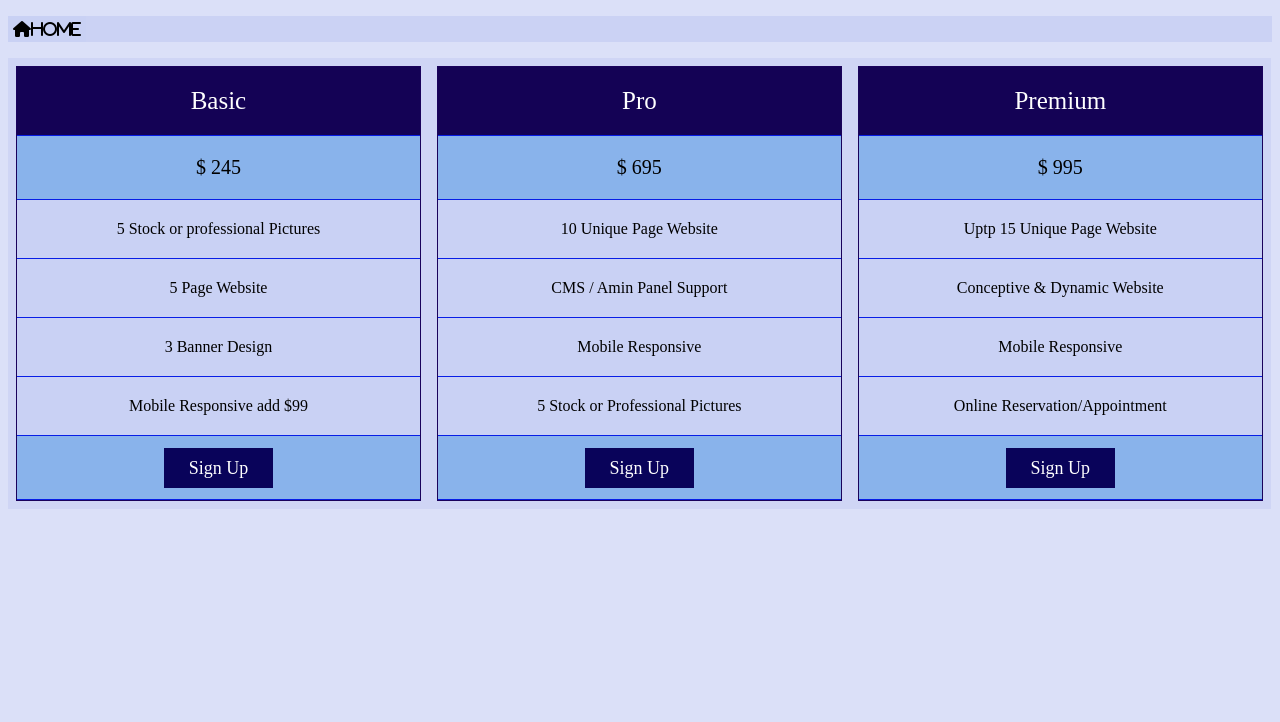
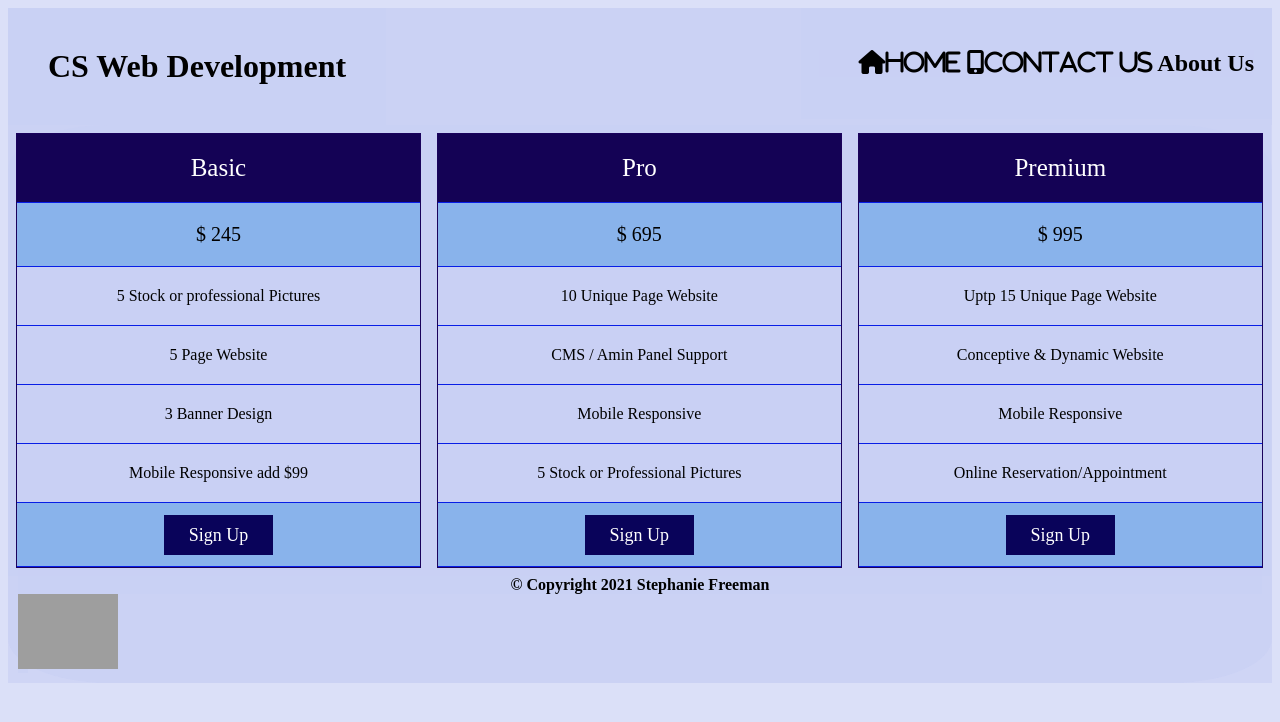
Before and after one commit to smf1985/FSW-100, a plain HTML site: page week7/pricing.html in a window 1280 px wide. Drawn offline with Linux system fonts and the light colour scheme; grey boxes are pictures that could not be loaded.

Commit message:
added changes

```diff
--- a/week7/contactUs.css
+++ b/week7/contactUs.css
@@ -1,20 +1,38 @@
-body {font-family: Arial, Helvetica, sans-serif;}
+body {
+  font-family: Arial, Helvetica, sans-serif;
+  background-color: rgb(126, 190, 185);
+}
+
 * {
   box-sizing: border-box;
 }
 
+#header {
+  position: relative;
+  display: inline-block;
+  text-align: center;
+  font-size: 2em;
+  color: black;
+  font-weight: bold;
+  padding: 1.250em;
+}
+
+#navLink {
+  position: relative;
+  display: inline;
+  float: right;
+  font-size: 1.5em;
+  font-weight: bold;
+  padding: 1.250em;
+}
+
 a {
-  display: inline;
-  position: relative;
+  color: black;
   text-decoration: none;
-  text-align: right;
-  float: right;
-  padding: 0.313em;
-  color: black;
 }
 
 a:hover {
-  color: #012e31;
+  color: green;
 }
 
 input[type=text], select, textarea {
@@ -46,3 +64,25 @@ input[type=text], select, textarea {
   background-color: #1599aa;
   padding: 20px;
 }
+
+#footer {
+  border-radius: 8%;
+  display: flexbox;
+  flex-direction: column;
+  grid-column: 1 / 5;
+  font-size: 100%;
+  color: black;
+  font-weight: bold;
+  padding: 10px;
+  display: wrap;
+}
+
+#copy {
+  text-align: center;
+}
+
+.vet{
+  position: relative;
+  width: 10px;
+  height: auto;
+}
--- a/week7/pricing.css
+++ b/week7/pricing.css
@@ -1,22 +1,40 @@
 * {
   box-sizing: border-box;
-  background-color: rgba(201, 209, 245, 0.664);
+  background-color: rgba(201, 209, 245, .664);
+}
+
+#header {
+  position: relative;
+  display: inline-block;
+  text-align: center;
+  font-size: 2em;
+  color: black;
+  font-weight: bold;
+  padding: 1.250em;
+}
+
+#navLink {
+  position: relative;
+  display: inline;
+  float: right;
+  font-size: 1.5em;
+  font-weight: bold;
+  padding: .75em;
 }
 
 a {
+  color: black;
   text-decoration: none;
-  padding: 0.313em;
-  color: black;
 }
 
 a:hover {
-  color: #012e31;
+  color: green;
 }
 
 .columns {
   float: left;
   width: 33.3%;
-  padding: 8px;
+  padding: 0.500em;
 }
 
 .price {
@@ -59,6 +77,28 @@ a:hover {
   font-size: 18px;
 }
 
+#footer {
+  border-radius: 8%;
+  display: flexbox;
+  flex-direction: column;
+  grid-column: 1 / 5;
+  font-size: 100%;
+  color: black;
+  font-weight: bold;
+  padding: 10px;
+  display: wrap;
+}
+
+#copy {
+  text-align: center;
+}
+
+.vet{
+  position: relative;
+  width: 10px;
+  height: auto;
+}
+
 @media only screen and (max-width: 600px) {
   .columns {
     width: 100%;
--- a/week7/pricing.html
+++ b/week7/pricing.html
@@ -9,8 +9,18 @@
     <link rel="stylesheet" href="pricing.css">
 </head>
 <body>
-  <p><a href="capstone.html" class="fas fa-home">Home</a></p>
-<div class="columns">
+  <div>
+    <header id="header">CS Web Development</header>
+    <nav id="navLink">
+        <ul>
+            <a href="capstone.html" class="fas fa-home">Home</a>
+            <a href="contactUs.html" i class="fas fa-mobile-alt">Contact Us</a>
+            <a href="capstone.html">About Us</a>
+        </ul>
+    </nav>
+  </div>
+
+  <div class="columns">
     <ul class="price">
       <li class="header">Basic</li>
       <li class="grey">$ 245</li>
@@ -45,6 +55,13 @@
       <li class="grey"><a href="#" class="button">Sign Up</a></li>
     </ul>
   </div>
-
-  </body>
-  </html>
+  <footer id="footer">
+    <div id="copy">
+        &copy; Copyright 2021 Stephanie Freeman
+    </div>
+    <div class="vet">
+        <img src="https://cdn.shopify.com/s/files/1/0189/2604/3200/files/435608C7-644A-4548-BD4A-EA00058A9A70_600x600@2x.png?v=1581794898"alt="Vet Logo"width="100">
+    </div>
+  </footer>
+</body>
+</html>
```
Also changed, not shown: week7/contactUs.html (+19 -0 lines). Lines whose indentation alone changed are shown as unchanged.
